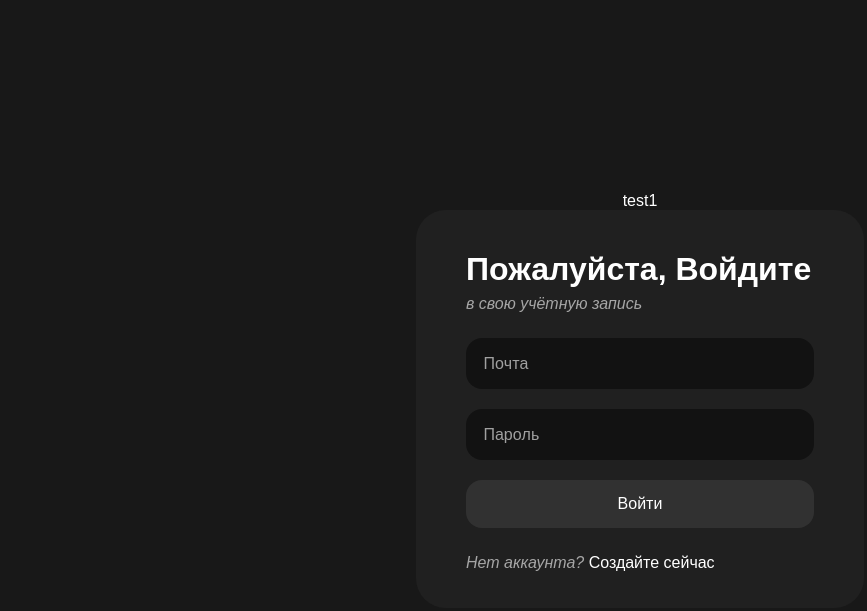
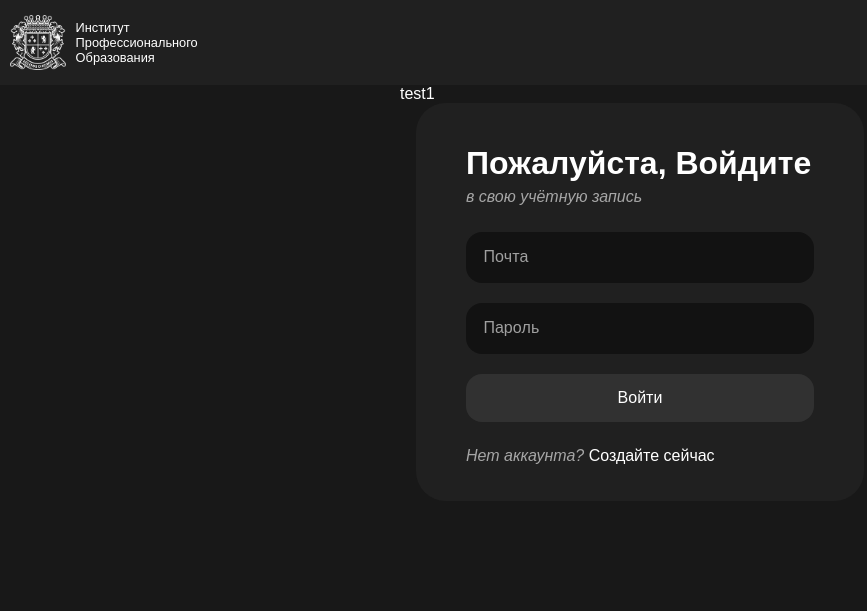
Before and after one commit to Novailoveyou/u-tm-nodejs-devcamper-api, a website: page public/index.html in a window 1280 px wide. Shown: the whole page, without its empty margins (0-867 px from the left). Drawn offline with Linux system fonts and the light colour scheme; a web font is replaced by a local one.

Commit message:
commit b4 leaving the office

```diff
--- a/public/index.html
+++ b/public/index.html
@@ -8,8 +8,17 @@
   <title>Form Input Wave</title>
 </head>
 <body>
+  <header>
+    <div class="container">
+      <a class="logo" href="./">
+        <img class="logo__img" src="./img/logo.png" alt="ИПО Лого" height="auto" width="66px">
+        <h2 class="logo__text">Институт <br /> Профессионального <br /> Образования</h2>
+      </a>
+    </div>
+  </header>
 
-  <a id='test1'>test1</a>
+  <main>
+    <a id='get-me'>test1</a>
     <div id="msg-to-client" class="msg-to-client"></div>
 
     <form class="form">
@@ -34,6 +43,7 @@
         <a id="register-now" class="link-alpha" href="#!">Создайте сейчас</a>
       </p>
     </form>
+  </main>
 
   <script src="script.js"></script>
 </body>
--- a/public/script.js
+++ b/public/script.js
@@ -132,8 +132,8 @@ addRipplesToBtns(btnsRipple)
 
 loginBtn.addEventListener('click', loginUser)
 
-const test1 = document.getElementById('test1')
-test1.addEventListener('click', getMe)
+const getMeBtn = document.getElementById('get-me')
+getMeBtn.addEventListener('click', getMe)
 
 // data.ipo.programs
 // data.vyshka.programs
--- a/public/style.css
+++ b/public/style.css
@@ -25,14 +25,19 @@ body {
   margin: 0;
   display: flex;
   flex-direction: column;
-  justify-content: center;
+  justify-content: start;
   align-items: center;
-  min-height: 100vh;
-  overflow: hidden;
+  overflow-x: hidden;
 }
 /* /General */
 
 /* Utility */
+.container {
+  max-width: 1440px;
+  margin: 0 auto;
+  padding: 0.6rem;
+}
+
 .h1--form {
   margin-bottom: 0.4rem;
 }
@@ -47,20 +52,47 @@ body {
 }
 /* /Utility */
 
+/* Header */
+header {
+  width: 100%;
+  background-color: #202020;
+  min-height: 4rem;
+}
+
+.logo {
+  display: flex;
+  align-items: center;
+  color: #fff;
+  text-decoration: none;
+  cursor: pointer;
+}
+
+.logo__img {
+  padding-right: 0.6rem;
+}
+
+.logo__text {
+  font-size: 0.8rem;
+  font-weight: 300;
+}
+
+/* /Header */
+
 /* Msg */
 .msg-to-client {
-  position: absolute;
+  position: fixed;
   bottom: 1rem;
   right: 1rem;
   padding: 1rem;
+  z-index: 5;
   background-color: #202020;
   border-radius: 1.875rem;
-  transform: translateY(300%);
+  transform: translateX(300%);
   transition: transform 0.4s ease-in-out;
 }
 
 .msg-to-client.show {
-  transform: translateY(0);
+  transform: translateX(0);
 }
 
 /* /Msg */
```
Also changed, not shown: public/img/logo.png (added). Lines whose indentation alone changed are shown as unchanged.
